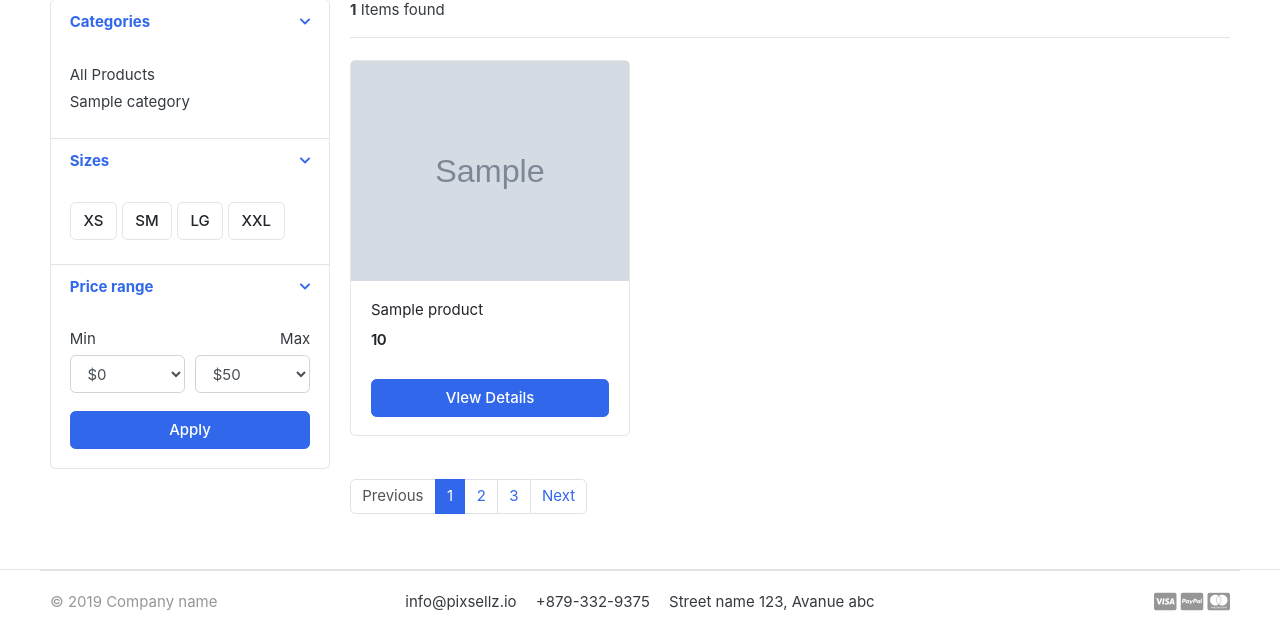
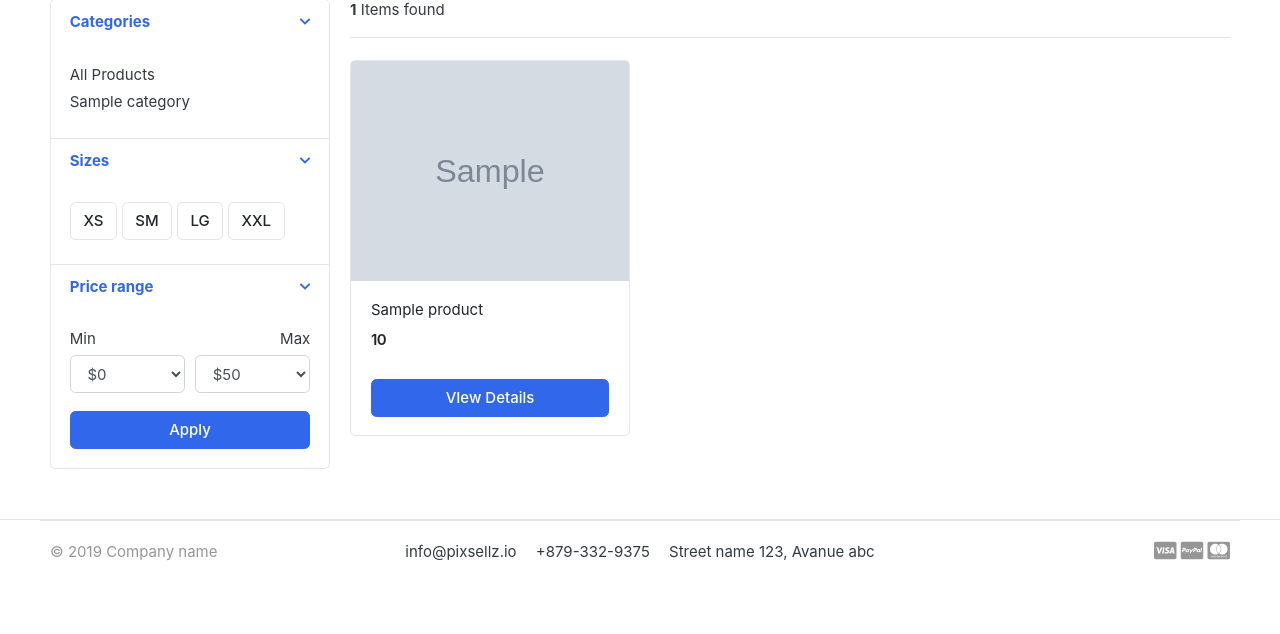
Before and after one commit to PranshuDixitDev/easyshop, a Django app: template templates/store/store.html in a window 1280 px wide. Shown: the part 295-929 px from the top of the page. After the commit the page ends 856 px from the top, so only its background shows below. Run offline with Django 3.2, Linux system fonts and the light colour scheme; the template is opened without the code that fills it: most values are stand-ins (such as "Sample title", 1, 10 or a date in 2020); grey boxes marked "Sample" are stand-in pictures; some libraries are stand-ins or nearby versions; some web fonts are replaced.

Commit message:
pagination
We made pagination work as per number and also as per next and previous.

```diff
--- a/templates/store/store.html
+++ b/templates/store/store.html
@@ -152,13 +152,29 @@
 
 
     <nav class="mt-4" aria-label="Page navigation sample">
-      <ul class="pagination">
+        {% if products.has_other_pages %}
+            <ul class="pagination">
+        {% if products.has_previous %}
+        <li class="page-item"><a class="page-link" href="?page={{products.previous_page_number}}">Previous</a></li>
+        {% else %}
         <li class="page-item disabled"><a class="page-link" href="#">Previous</a></li>
-        <li class="page-item active"><a class="page-link" href="#">1</a></li>
-        <li class="page-item"><a class="page-link" href="#">2</a></li>
-        <li class="page-item"><a class="page-link" href="#">3</a></li>
-        <li class="page-item"><a class="page-link" href="#">Next</a></li>
+        {% endif %}
+
+        {% for pg_num in products.paginator.page_range %}
+            {% if products.number == pg_num %}
+                 <li class="page-item active"><a class="page-link" href="#">{{pg_num}}</a></li>
+            {% else %}
+                <li class="page-item"><a class="page-link" href="?page={{pg_num}}">{{pg_num}}</a></li>
+            {% endif %}
+        {% endfor %}
+
+        {% if products.has_next %}
+            <li class="page-item"><a class="page-link" href="?page={{products.next_page_number}}">Next</a></li>
+        {% else %}
+            <li class="page-item disabled"><a class="page-link" href="#">Next</a></li>
+        {% endif %}
       </ul>
+      {% endif %}
     </nav>
 
         </main> <!-- col.// -->
```
Also changed, not shown: store/views.py (+9 -2 lines).
